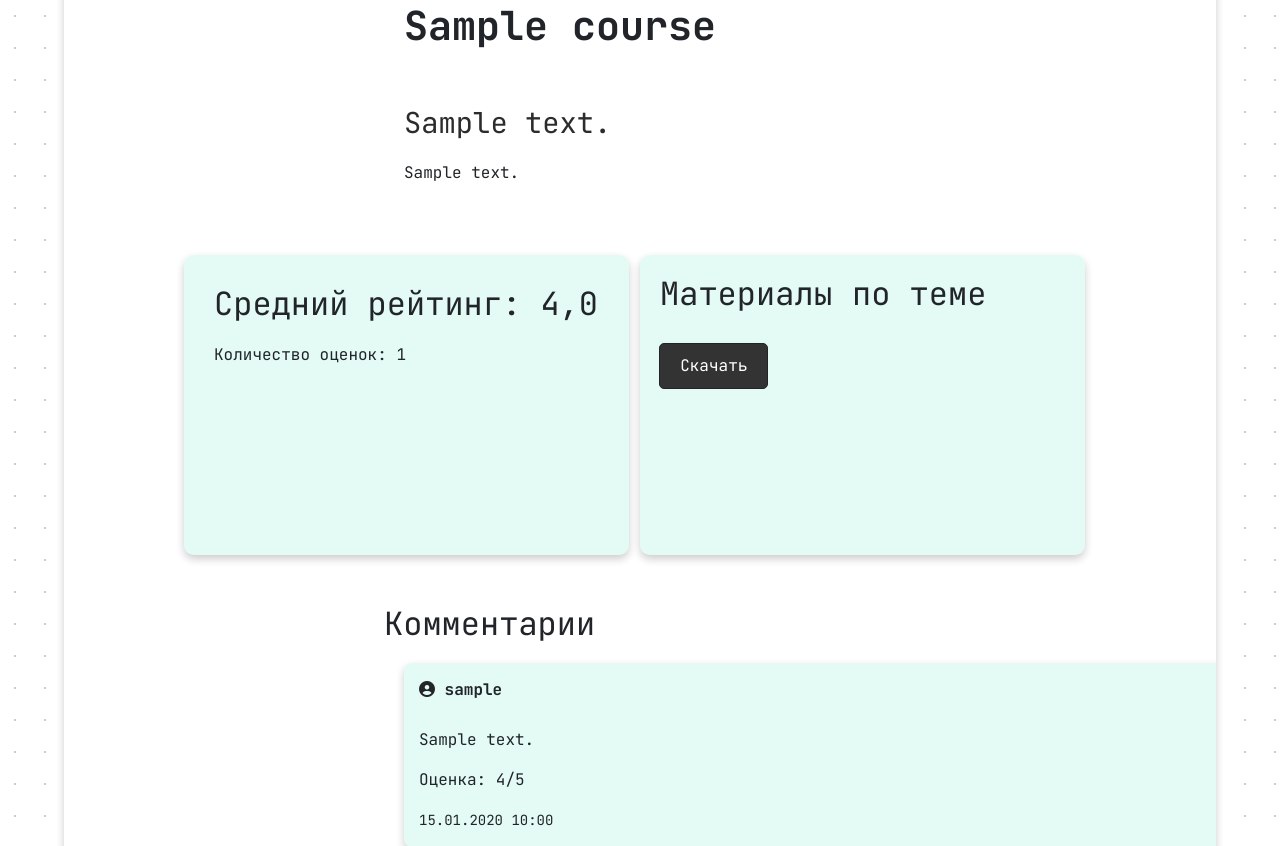
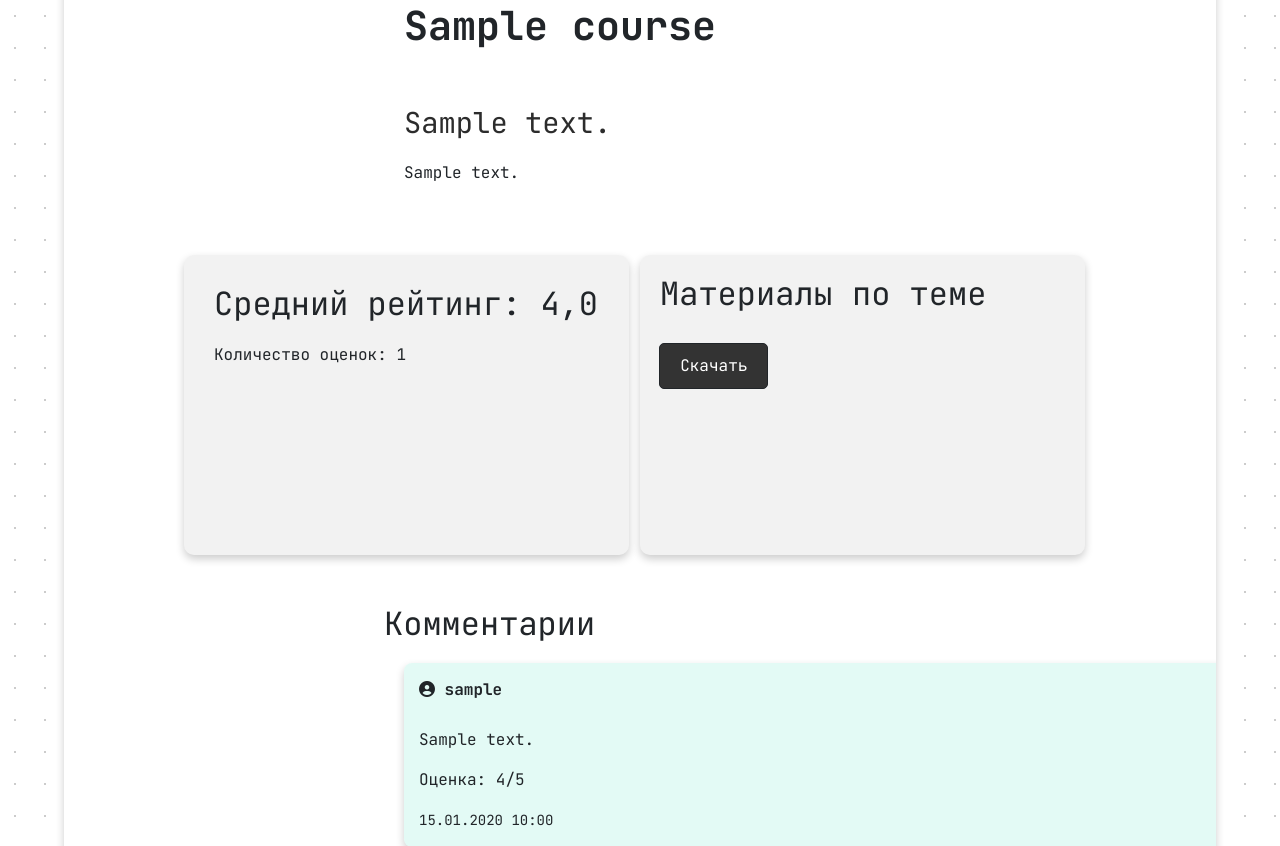
Before and after one commit to falcxe/EduPortal, a Django app: page /catalog/1 in a window 1280 px wide. Shown: the part 928-1774 px from the top of the page. Run offline with Django 5.2, Linux system fonts and the light colour scheme; tables that the repository leaves empty hold one stand-in row (values such as "Sample post"); grey boxes marked "Sample" are stand-in pictures; some libraries are stand-ins or nearby versions.

Commit message:
detailview upd

```diff
--- a/portal/main/static/main/css/main.css
+++ b/portal/main/static/main/css/main.css
@@ -574,7 +574,7 @@ main {
     margin-left: auto;
     margin-right: 10%;
     padding: 10px;
-    background-color: rgba(184, 243, 230, 0.397);
+    background-color: rgba(146, 146, 146, 0.123);
     border-radius: 10px;
     box-shadow: 0 4px 8px rgba(0, 0, 0, 0.2);
 }
@@ -611,7 +611,7 @@ main {
     margin-left: 100px;
     height: 300px;
     padding: 30px;
-    background-color: rgba(184, 243, 230, 0.397);
+    background-color: rgba(146, 146, 146, 0.123);
     border-radius: 10px;
     box-shadow: 0 4px 8px rgba(0, 0, 0, 0.2);
 }
```
